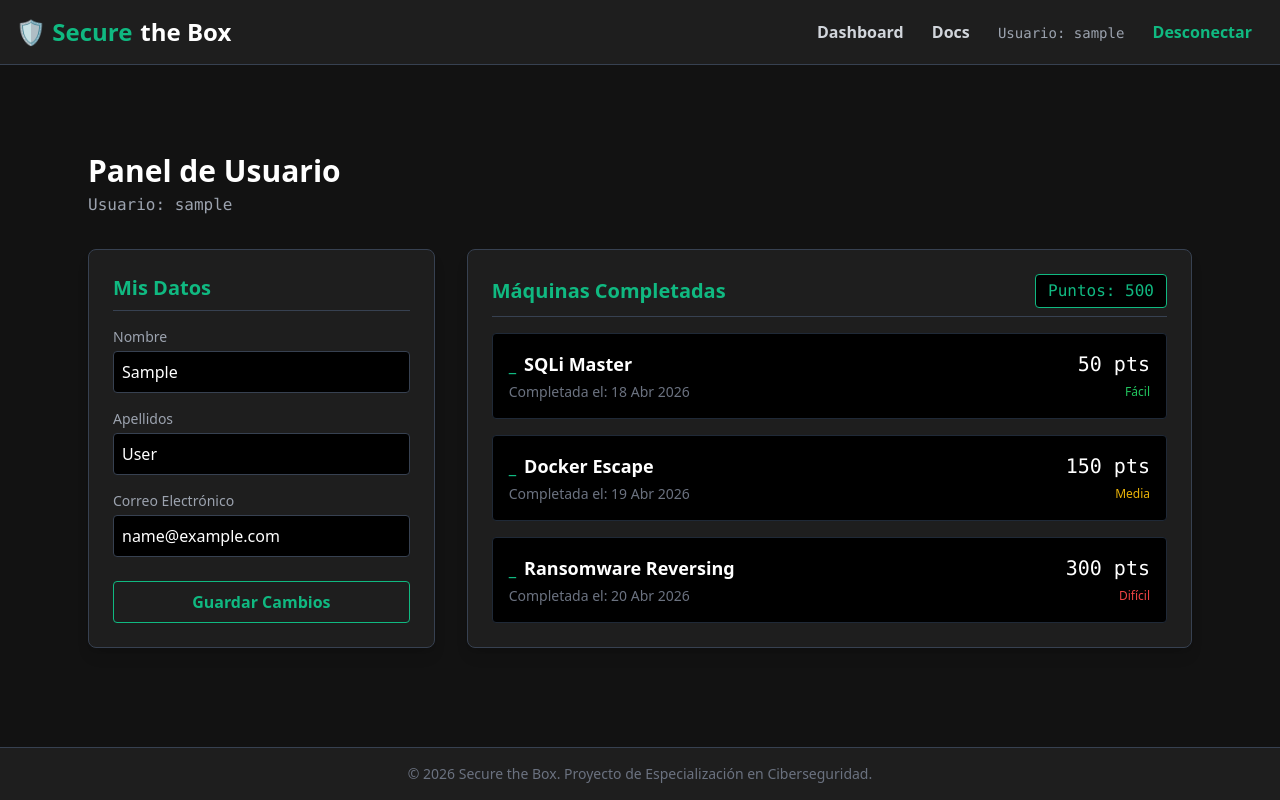
After one commit to Guilleee50/secure-the-box-web, a Django app: page /panel/ in a window 1280 px wide. The commit adds this page. Run offline with Django 5.2, Linux system fonts and the light colour scheme; the visitor is signed in with stand-in values (Sample User, id 1); some libraries are stand-ins or nearby versions.

Commit message:
CREATE dashboard usuario

```diff
--- /dev/null
+++ b/api/forms.py
@@ -0,0 +1,14 @@
+# api/forms.py (o la carpeta donde tengas tus vistas)
+from django import forms
+from django.contrib.auth.models import User
+
+class PerfilForm(forms.ModelForm):
+    class Meta:
+        model = User
+        fields = ['first_name', 'last_name', 'email']
+        # Le añadimos las clases de Tailwind directamente desde Python
+        widgets = {
+            'first_name': forms.TextInput(attrs={'class': 'w-full bg-black text-white rounded border border-gray-700 p-2 focus:border-[#10b981] focus:ring-1 focus:ring-[#10b981] outline-none'}),
+            'last_name': forms.TextInput(attrs={'class': 'w-full bg-black text-white rounded border border-gray-700 p-2 focus:border-[#10b981] focus:ring-1 focus:ring-[#10b981] outline-none'}),
+            'email': forms.EmailInput(attrs={'class': 'w-full bg-black text-white rounded border border-gray-700 p-2 focus:border-[#10b981] focus:ring-1 focus:ring-[#10b981] outline-none'}),
+        }
--- a/api/views.py
+++ b/api/views.py
@@ -1,6 +1,8 @@
 from django.shortcuts import render, redirect
 from django.contrib.auth.forms import UserCreationForm
 from django.contrib.auth import login
+from django.contrib.auth.decorators import login_required
+from .forms import PerfilForm
 
 def register_view(request):
     if request.method == 'POST':
@@ -16,3 +18,29 @@ def register_view(request):
 
 def docs_view(request):
     return render(request, 'docs.html')
+
+@login_required # Obliga a estar logueado para ver esta página
+def panel_view(request):
+    # 1. Gestionar el formulario de cambio de datos
+    if request.method == 'POST':
+        form = PerfilForm(request.POST, instance=request.user)
+        if form.is_valid():
+            form.save()
+            return redirect('panel') # Recarga la página tras guardar
+    else:
+        # Si acaba de entrar, le mostramos el formulario con sus datos actuales
+        form = PerfilForm(instance=request.user)
+
+    # 2. Máquinas hardcodeadas (Datos de prueba)
+    maquinas_completadas = [
+        {'nombre': 'SQLi Master', 'fecha': '18 Abr 2026', 'dificultad': 'Fácil', 'puntos': 50},
+        {'nombre': 'Docker Escape', 'fecha': '19 Abr 2026', 'dificultad': 'Media', 'puntos': 150},
+        {'nombre': 'Ransomware Reversing', 'fecha': '20 Abr 2026', 'dificultad': 'Difícil', 'puntos': 300},
+    ]
+
+    context = {
+        'form': form,
+        'maquinas': maquinas_completadas,
+        'puntos_totales': sum(m['puntos'] for m in maquinas_completadas) # Suma los puntos automáticamente
+    }
+    return render(request, 'panel.html', context)
--- a/core/urls.py
+++ b/core/urls.py
@@ -18,7 +18,7 @@ from django.contrib import admin
 from django.urls import path
 from django.views.generic import TemplateView
 from django.contrib.auth import views as auth_views
-from api.views import register_view, docs_view
+from api.views import register_view, docs_view, panel_view
 
 urlpatterns = [
     path('admin/', admin.site.urls),
@@ -28,4 +28,5 @@ urlpatterns = [
     path('logout/', auth_views.LogoutView.as_view(), name='logout'),
     path('register/', register_view, name='register'),
     path('docs/', docs_view, name='docs'),
+    path('panel/', panel_view, name='panel'),
 ]
--- a/templates/base.html
+++ b/templates/base.html
@@ -18,8 +18,9 @@
             </a>
             <div>
                 {% if user.is_authenticated %}
+                <a href="{% url 'panel' %}" class="text-gray-300 hover:text-[#10b981] px-3 font-bold">Dashboard</a>
                 <a href="{% url 'docs' %}" class="text-gray-300 hover:text-[#10b981] px-3 font-bold">Docs</a>
-                <span class="text-gray-400 px-3 text-sm font-mono">Agente: {{ user.username }}</span>
+                <span class="text-gray-400 px-3 text-sm font-mono">Usuario: {{ user.username }}</span>
                 <form action="{% url 'logout' %}" method="post" class="inline">
                     {% csrf_token %}
                     <button type="submit" class="text-[#10b981] hover:text-white px-3 font-bold">Desconectar</button>
--- /dev/null
+++ b/templates/panel.html
@@ -0,0 +1,74 @@
+{% extends "base.html" %}
+
+{% block content %}
+<div class="max-w-6xl mx-auto mt-10 p-6">
+
+    <div class="mb-8">
+        <h1 class="text-3xl font-bold text-white">Panel de Usuario</h1>
+        <p class="text-gray-400 font-mono mt-1">Usuario: {{ request.user.username }}</p>
+    </div>
+
+    <div class="grid grid-cols-1 md:grid-cols-3 gap-8">
+
+        <div class="md:col-span-1 bg-[#1e1e1e] border border-gray-700 rounded-lg p-6 shadow-lg h-fit">
+            <h2 class="text-xl font-bold text-[#10b981] border-b border-gray-700 pb-2 mb-4">Mis Datos</h2>
+
+            <form method="POST" action="">
+                {% csrf_token %}
+
+                <div class="mb-4">
+                    <label class="block text-gray-400 text-sm mb-1">Nombre</label>
+                    {{ form.first_name }}
+                </div>
+
+                <div class="mb-4">
+                    <label class="block text-gray-400 text-sm mb-1">Apellidos</label>
+                    {{ form.last_name }}
+                </div>
+
+                <div class="mb-6">
+                    <label class="block text-gray-400 text-sm mb-1">Correo Electrónico</label>
+                    {{ form.email }}
+                </div>
+
+                <button type="submit" class="w-full bg-transparent border border-[#10b981] text-[#10b981] hover:bg-[#10b981] hover:text-black font-bold py-2 px-4 rounded transition-colors">
+                    Guardar Cambios
+                </button>
+            </form>
+        </div>
+
+        <div class="md:col-span-2 bg-[#1e1e1e] border border-gray-700 rounded-lg p-6 shadow-lg">
+            <div class="flex justify-between items-center border-b border-gray-700 pb-2 mb-4">
+                <h2 class="text-xl font-bold text-[#10b981]">Máquinas Completadas</h2>
+                <span class="bg-black text-[#10b981] px-3 py-1 rounded font-mono border border-[#10b981]">
+                    Puntos: {{ puntos_totales }}
+                </span>
+            </div>
+
+            <div class="space-y-4">
+                {% for maquina in maquinas %}
+                <div class="bg-black p-4 rounded border border-gray-800 flex justify-between items-center hover:border-gray-600 transition-colors">
+                    <div>
+                        <h3 class="text-white font-bold text-lg flex items-center gap-2">
+                            <span class="text-[#10b981]">_</span> {{ maquina.nombre }}
+                        </h3>
+                        <p class="text-gray-500 text-sm mt-1">Completada el: {{ maquina.fecha }}</p>
+                    </div>
+                    <div class="text-right">
+                        <span class="block text-white font-mono text-xl">{{ maquina.puntos }} pts</span>
+                        <span class="text-xs {% if maquina.dificultad == 'Fácil' %}text-green-500{% elif maquina.dificultad == 'Media' %}text-yellow-500{% else %}text-red-500{% endif %}">
+                            {{ maquina.dificultad }}
+                        </span>
+                    </div>
+                </div>
+                {% empty %}
+                <div class="text-center text-gray-500 py-8">
+                    Aún no has resuelto ninguna máquina. ¡Ve a la zona de despliegue!
+                </div>
+                {% endfor %}
+            </div>
+        </div>
+
+    </div>
+</div>
+{% endblock content %}
```
